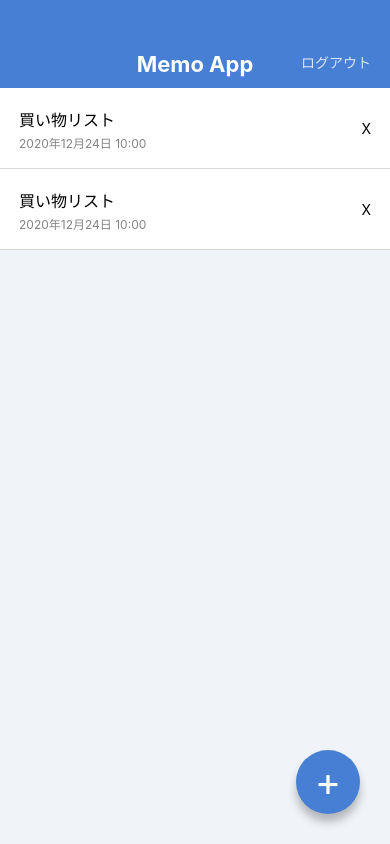
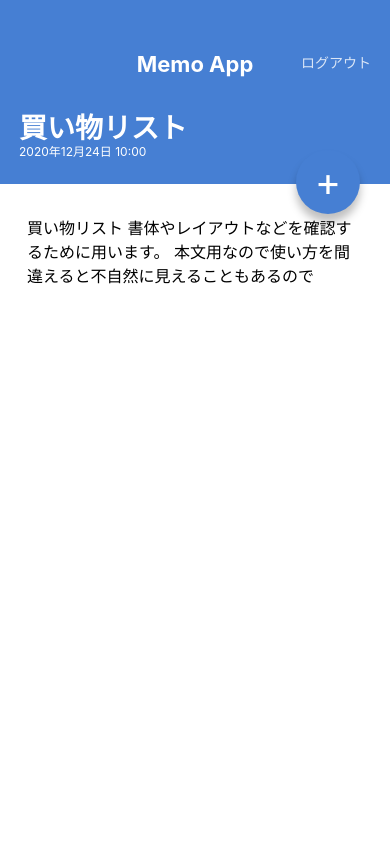
Before and after one commit to trident-kanda/expo-react-native-test, a React Native app: screen / in a window 390 px wide. Built offline with nearby package versions, Linux system fonts and the light colour scheme.

Commit message:
MemoScreen

```diff
--- a/App.tsx
+++ b/App.tsx
@@ -1,24 +1,8 @@
 import React, { useState } from "react";
-import { StyleSheet, Text, View } from "react-native";
-import Appbar from "./components/Appbar";
-import CircleButton from "./components/CircleButton";
-import MemoListItem from "./components/MemoListItem";
+import MemoDetailScreen from "./components/screens/MemoDetailScreen";
+import MemoListScreen from "./components/screens/MemoListScreen";
 
 export default function App() {
   const [count, change] = useState(0);
-  return (
-    <View style={styles.container}>
-      <Appbar />
-      <MemoListItem />
-      <MemoListItem />
-      <CircleButton>+</CircleButton>
-    </View>
-  );
+  return <MemoDetailScreen />;
 }
-
-const styles = StyleSheet.create({
-  container: {
-    flex: 1,
-    backgroundColor: "#f0f4f8",
-  },
-});
--- a/components/CircleButton.tsx
+++ b/components/CircleButton.tsx
@@ -2,10 +2,11 @@
 import { Text, StyleSheet, View } from "react-native";
 type Props = {
   children?: React.ReactNode;
+  style?: object;
 };
-const CircleButton = ({ children }: Props) => {
+const CircleButton = ({ children, style }: Props) => {
   return (
-    <View style={styles.circleButton}>
+    <View style={[styles.circleButton, style]}>
       <Text style={styles.circleButtonLabel}>{children}</Text>
     </View>
   );
--- /dev/null
+++ b/components/screens/MemoDetailScreen.tsx
@@ -0,0 +1,57 @@
+import React from "react";
+import { View, Text, StyleSheet, ScrollView } from "react-native";
+import Appbar from "../Appbar";
+import CircleButton from "../CircleButton";
+
+const MemoDetailScreen = () => {
+  return (
+    <View style={styles.container}>
+      <Appbar />
+      <View style={styles.memoheader}>
+        <Text style={styles.memoTitle}>買い物リスト</Text>
+        <Text style={styles.memoDate}>2020年12月24日 10:00</Text>
+      </View>
+      <ScrollView style={styles.memoBody}>
+        <Text style={styles.memoText}>
+          買い物リスト 書体やレイアウトなどを確認するために用います。
+          本文用なので使い方を間違えると不自然に見えることもあるので
+        </Text>
+      </ScrollView>
+      <CircleButton style={{ top: 150, bottom: "auto" }}>+</CircleButton>
+    </View>
+  );
+};
+
+const styles = StyleSheet.create({
+  container: {
+    flex: 1,
+    backgroundColor: "#ffffff",
+  },
+  memoheader: {
+    backgroundColor: "#467FD3",
+    height: 96,
+    justifyContent: "center",
+    paddingVertical: 24,
+    paddingHorizontal: 19,
+  },
+  memoTitle: {
+    color: "#ffffff",
+    fontSize: 28,
+    lineHeight: 32,
+    fontWeight: "bold",
+  },
+  memoDate: {
+    color: "#ffffff",
+    fontSize: 12,
+    lineHeight: 16,
+  },
+  memoBody: {
+    paddingVertical: 32,
+    paddingHorizontal: 27,
+  },
+  memoText: {
+    fontSize: 16,
+    lineHeight: 24,
+  },
+});
+export default MemoDetailScreen;
--- /dev/null
+++ b/components/screens/MemoListScreen.tsx
@@ -0,0 +1,24 @@
+import React from "react";
+import { View, StyleSheet } from "react-native";
+import Appbar from "../Appbar";
+import CircleButton from "../CircleButton";
+import MemoListItem from "../MemoListItem";
+
+const MemoListScreen = () => {
+  return (
+    <View style={styles.container}>
+      <Appbar />
+      <MemoListItem />
+      <MemoListItem />
+      <CircleButton>+</CircleButton>
+    </View>
+  );
+};
+
+const styles = StyleSheet.create({
+  container: {
+    flex: 1,
+    backgroundColor: "#f0f4f8",
+  },
+});
+export default MemoListScreen;
```
